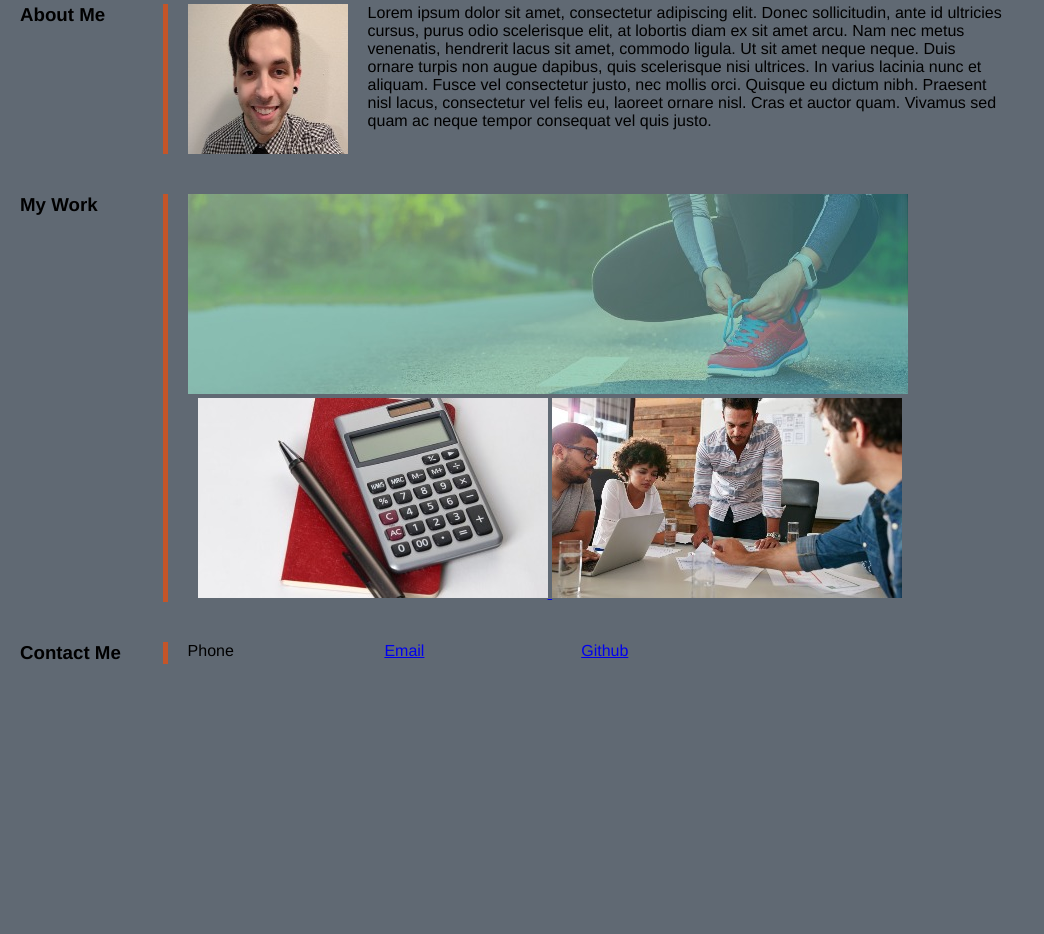
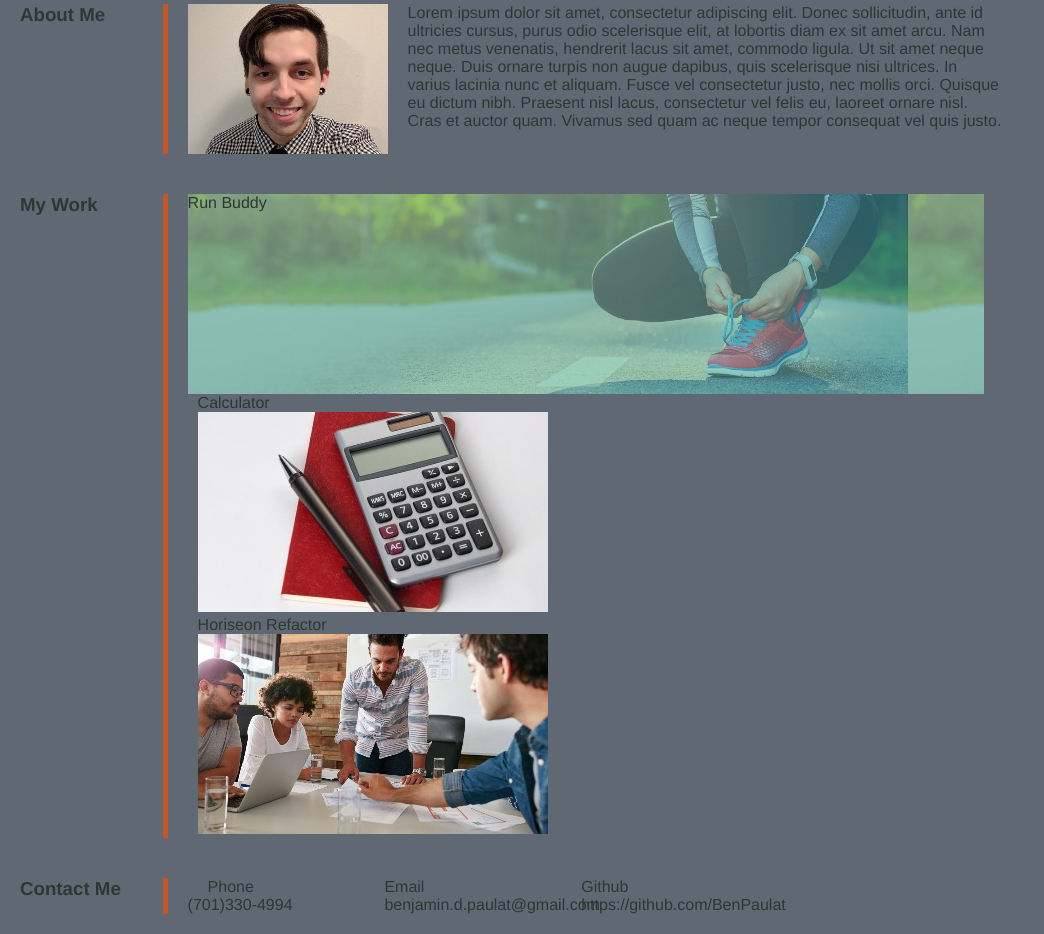
Before and after one commit to BenPaulat/porfolio-page, a plain HTML site: page index.html in a window 1280 px wide. Shown: the part 298-1232 px from the top of the page, without its empty margins (0-1044 px from the left). Before the commit the page ends 982 px from the top, so only its background shows below. Drawn offline with Linux system fonts and the light colour scheme.

Commit message:
flexbox added for images in my-work and styled page

```diff
--- a/assets/style.css
+++ b/assets/style.css
@@ -9,11 +9,17 @@ body {
     font-family: Helvetica, Arial, sans-serif;
     max-width: 1024px;
     background-color: #606973;
+    scroll-behavior: smooth;
 }
+
+html{
+    scroll-behavior: smooth;
+    }
 
 .section-heading {
     border-right: 5px solid #C45529;
     min-width: 60px;
+    color: #2d3834;
 }
 
 /* Header Styles */
@@ -28,6 +34,7 @@ header h1 {
     font-weight: bold;
     font-size: 36px;
     margin: 0;
+    color: #2d3834;
 }
 
 header nav {
@@ -50,6 +57,7 @@ header nav ul li a {
     margin: 0 30px;
     font-weight: lighter;
     font-size: 1.55vw;
+    color: #2d3834;
 }
 
 /* Hero Styles */
@@ -86,8 +94,12 @@ header nav ul li a {
     width: 85%;
 }
 
+.about-me p {
+    color: #2d3834;
+}
+
 .about-me-description img {
-    min-width: 200px;
+    min-width: 240px;
     min-height: 150px;
     padding: 0 20px 0 20px;
 }
@@ -97,6 +109,11 @@ header nav ul li a {
     display: flex;
     flex-wrap: wrap;
     padding: 20px
+}
+
+.my-work a {
+    text-decoration: none;
+    color: #2d3834;
 }
 
 .my-work h3 {
@@ -114,17 +131,30 @@ header nav ul li a {
     padding: 0 10px;
 }
 
+.main-project a{
+    background-image: url(../assets/images/hero-bg_adobespark.jpg);
+    width: 100%;
+    height: 200px;
+    display: flex;
+}
+
 /* Contact Me Styles */
 .contact-me {
     display: flex;
     flex-wrap: wrap;
-    padding: 20px
+    padding: 20px;
+    color: #2d3834;
 }
 
 .contact-me h3 {
     width: 15%;
 }
 
+.contact-me a{
+    text-decoration: none;
+    color: #2d3834;
+}
+
 .contact-me div {
     padding: 0 20px;
     width: 20%;
--- a/index.html
+++ b/index.html
@@ -39,7 +39,7 @@
         <h3 class="section-heading">About Me</h3>
             <article class="about-me-description">
             <!--Avatar/ProfilePic-->
-                <img src="./assets/images/profile-pic-resized.jpg" alt=""/>
+                <img src="./assets/images/profile-pic_adobespark.jpg" alt=""/>
                     <p class="">
                         Lorem ipsum dolor sit amet, consectetur adipiscing elit. Donec sollicitudin, ante id ultricies cursus,
                         purus odio scelerisque elit, at lobortis diam ex sit amet arcu. Nam nec metus venenatis, hendrerit lacus sit
@@ -56,14 +56,16 @@
         <div class="my-work-images">
             <div class="main-project">
                 <a href="https://lernantino.github.io/run-buddy/">
-                    <img src="./assets/images/hero-bg_adobespark.jpg" alt=""/>
+                    <div class="image-title">Run Buddy</div>
                 </a>
             </div>
             <div class="secondary-projects">
                 <a href="https://benpaulat.github.io/personal-calculator-project/">
+                    <div class="image-title">Calculator</div>
                     <img src="./assets/images/calculator-stock_adobespark.jpg" alt="" />
                 </a>
                 <a href="https://benpaulat.github.io/Refactor-Project/">
+                    <div class="image-title">Horiseon Refactor</div>
                     <img src="./assets/images/digital-marketing-meeting-smaller_adobespark.jpg" alt=""/>
                 </a>
             </div>
@@ -74,14 +76,17 @@
     <!-- Contact Me -->
     <section id="contact-me" class="contact-me">
         <h3 class="section-heading">Contact Me</h3>
-            <div class="phone">
-                Phone
+            <div class="contact-piece">
+                <div>Phone</div>
+                <p>(701)330-4994</p>
             </div>
-            <div class="Email">
+            <div class="contact-piece">
                 <a href="mailto:benjamin.d.paulat@gmail.com">Email</a>
+                <p>benjamin.d.paulat@gmail.com</p>
             </div>
-            <div class="github">
+            <div class="contact-piece">
                 <a href="https://github.com/BenPaulat">Github</a>
+                <p>https://github.com/BenPaulat</p>
             </div>
     </section>
 
```
Also changed, not shown: assets/images/profile-pic_adobespark.jpg (added).
